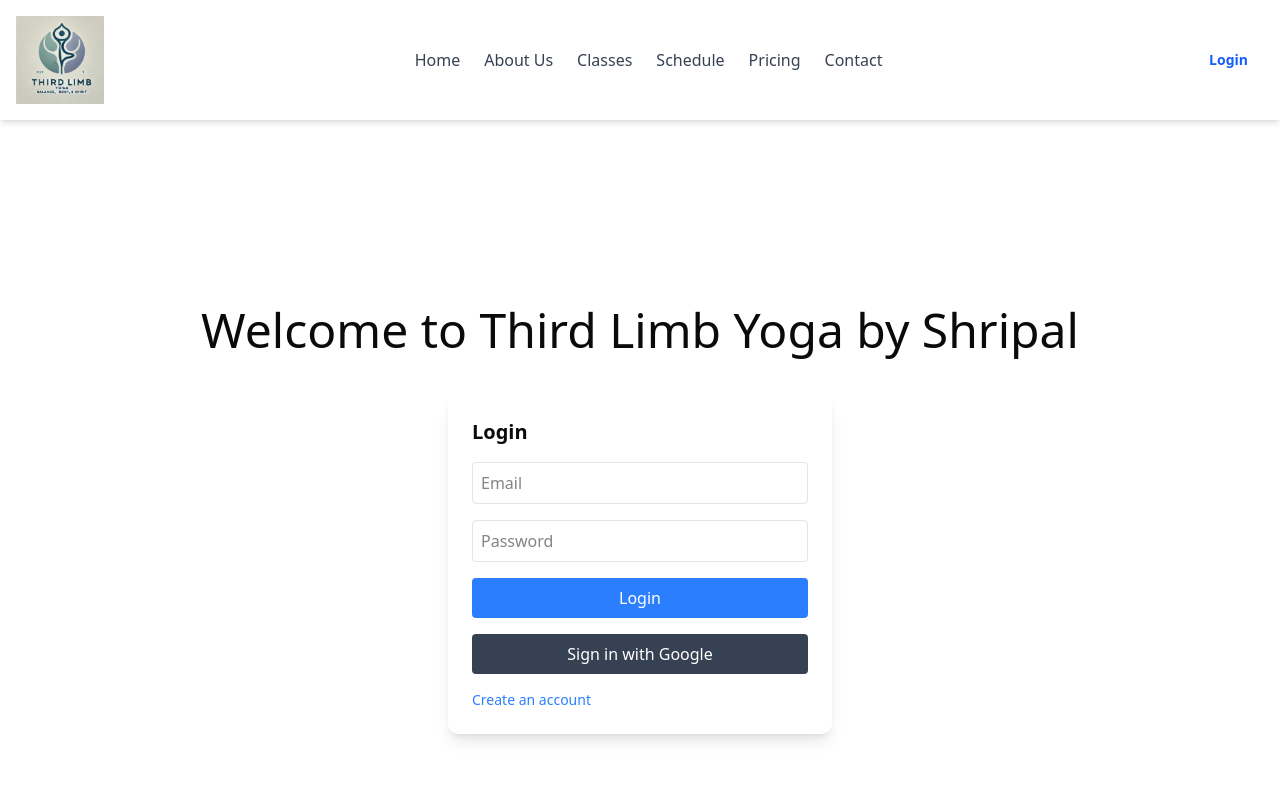
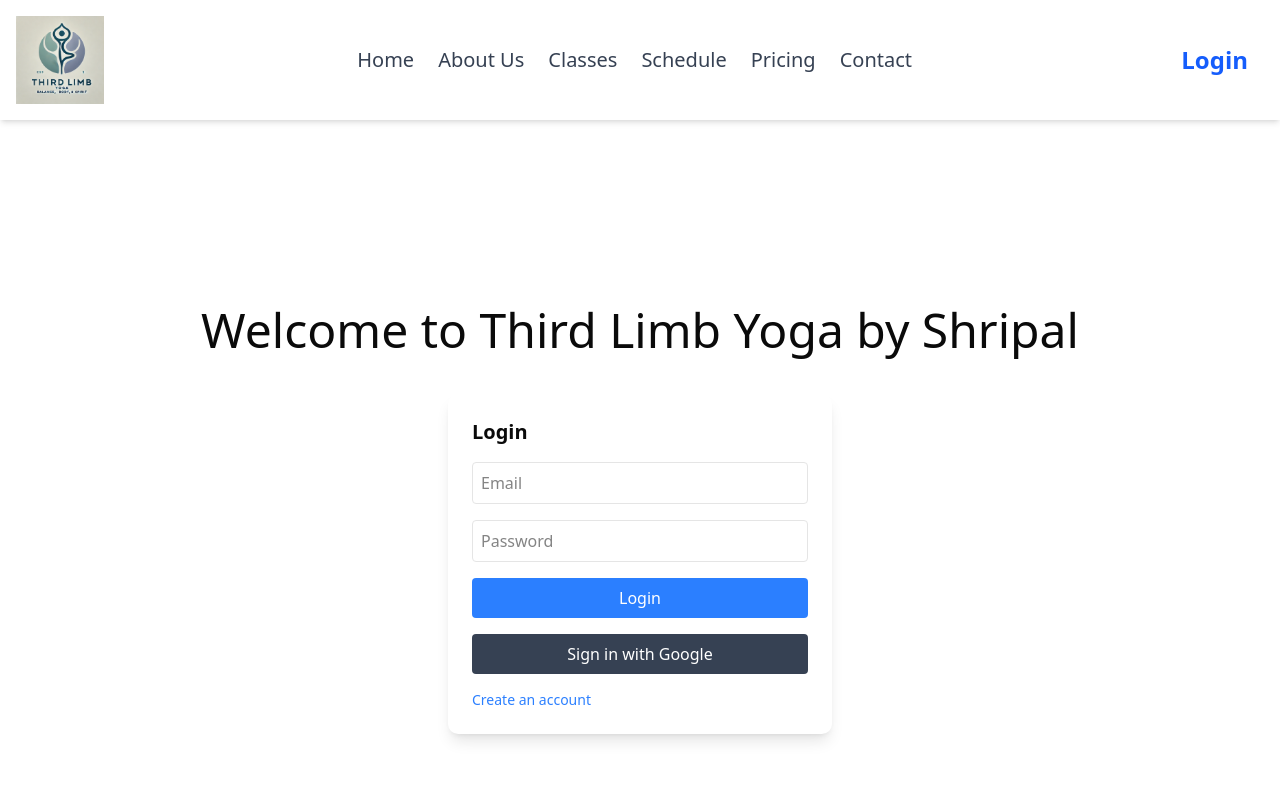
Before and after one commit to shripalp/ai-yoga-frontend, a React (Vite) app: page /login in a window 1280 px wide. Shown: the top 800 px of the page. Built offline with nearby package versions, Linux system fonts and the light colour scheme; no server answers.

Commit message:
nav bar fixed

```diff
--- a/src/components/Navbar.jsx
+++ b/src/components/Navbar.jsx
@@ -22,17 +22,18 @@ const Navbar = () => {
 
                 {/*Left Side: Logo */}
                 <div>
-                    <img src="/logo.png" alt="Third Limb Yoga Logo" className="h-22" />
+                    <Link to="/"><img src="/logo.png" alt="Third Limb Yoga Logo" className="h-22" /></Link>
+
                 </div>
 
                 {/* Center: Desktop Navigation Links */}
                 <ul className="hidden md:flex space-x-6">
-                    <li><Link to="/" className="text-gray-700 hover:text-blue-600">Home</Link></li>
-                    <li><Link to="/about" className="text-gray-700 hover:text-blue-600">About Us</Link></li>
-                    <li><Link to="/classes" className="text-gray-700 hover:text-blue-600">Classes</Link></li>
-                    <li><Link to="/schedule" className="text-gray-700 hover:text-blue-600">Schedule</Link></li>
-                    <li><Link to="/pricing" className="text-gray-700 hover:text-blue-600">Pricing</Link></li>
-                    <li><Link to="/contact" className="text-gray-700 hover:text-blue-600">Contact</Link></li>
+                    <li><Link to="/" className="text-gray-700 hover:text-blue-600 text-xl">Home</Link></li>
+                    <li><Link to="/about" className="text-gray-700 hover:text-blue-600 text-xl">About Us</Link></li>
+                    <li><Link to="/classes" className="text-gray-700 hover:text-blue-600 text-xl">Classes</Link></li>
+                    <li><Link to="/schedule" className="text-gray-700 hover:text-blue-600 text-xl">Schedule</Link></li>
+                    <li><Link to="/pricing" className="text-gray-700 hover:text-blue-600 text-xl">Pricing</Link></li>
+                    <li><Link to="/contact" className="text-gray-700 hover:text-blue-600 text-xl">Contact</Link></li>
                 </ul>
 
                 {/* Mobile Menu Button */}
@@ -44,7 +45,7 @@ const Navbar = () => {
                             </Button>
                         </SheetTrigger>
                         <SheetContent side="left">
-                            <div className="flex flex-col mx-auto mt-8">
+                            <div className="flex flex-col mx-auto my-auto justify-evenly h-full">
                                 <Link to="/" className="text-lg text-gray-700 hover:text-blue-600" onClick={handleMenuClose}>Home</Link>
                                 <Link to="/about" className="text-lg text-gray-700 hover:text-blue-600" onClick={handleMenuClose}>About Us</Link>
                                 <Link to="/classes" className="text-lg text-gray-700 hover:text-blue-600" onClick={handleMenuClose}>Classes</Link>
@@ -66,7 +67,7 @@ const Navbar = () => {
                         </Link>
                     ) : (
                         <Link to="/login">
-                            <Button variant="ghost" className="text-blue-600 font-semibold">
+                            <Button variant="ghost" className="text-blue-600 font-semibold text-2xl">
                                 Login
                             </Button>
                         </Link>
--- a/src/pages/Login.jsx
+++ b/src/pages/Login.jsx
@@ -78,7 +78,7 @@ const Login = () => {
 
   return (
     <div className="flex flex-col justify-center items-center h-screen">
-      <h1 className="text-5xl mb-10">Welcome to Third Limb Yoga by Shripal</h1>
+      <h1 className="md:text-5xl text-xl mb-10">Welcome to Third Limb Yoga by Shripal</h1>
       <div className="bg-white p-6 shadow-lg rounded-lg w-96">
         <h2 className="text-xl font-bold mb-4">
           {isRegistering ? "Register" : "Login"}
```
